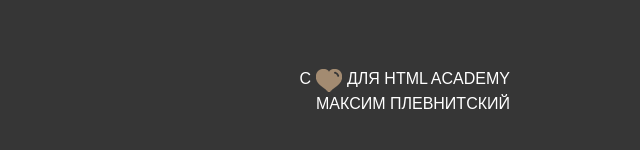
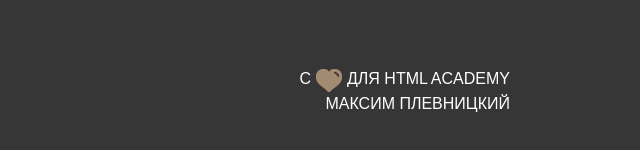
Before and after one commit to Berfeks/project-Keks-htmlAcademy-, a plain HTML site: page keksby-11-part/index.html in a window 1280 px wide. Shown: the part 4167-4317 px from the top of the page, 640-1280 px from the left. Drawn offline with Linux system fonts and the light colour scheme.

Commit message:
Update index.html

```diff
--- a/keksby-11-part/index.html
+++ b/keksby-11-part/index.html
@@ -243,7 +243,7 @@
             <a class="social-btn social-btn-in" href="https://www.instagram.com/plevnytskyi">Инстаграм</a>
           </div>
           <div class="footer-copyright">
-            С <span class="heart">любовью</span> для <a href="https://htmlacademy.ru/profile/id1660753">HTML Academy Максим Плевнитский</a>
+            С <span class="heart">любовью</span> для <a href="https://htmlacademy.ru/profile/id1660753">HTML Academy Максим Плевницкий</a>
           </div>
         </div>
       </div>
```
